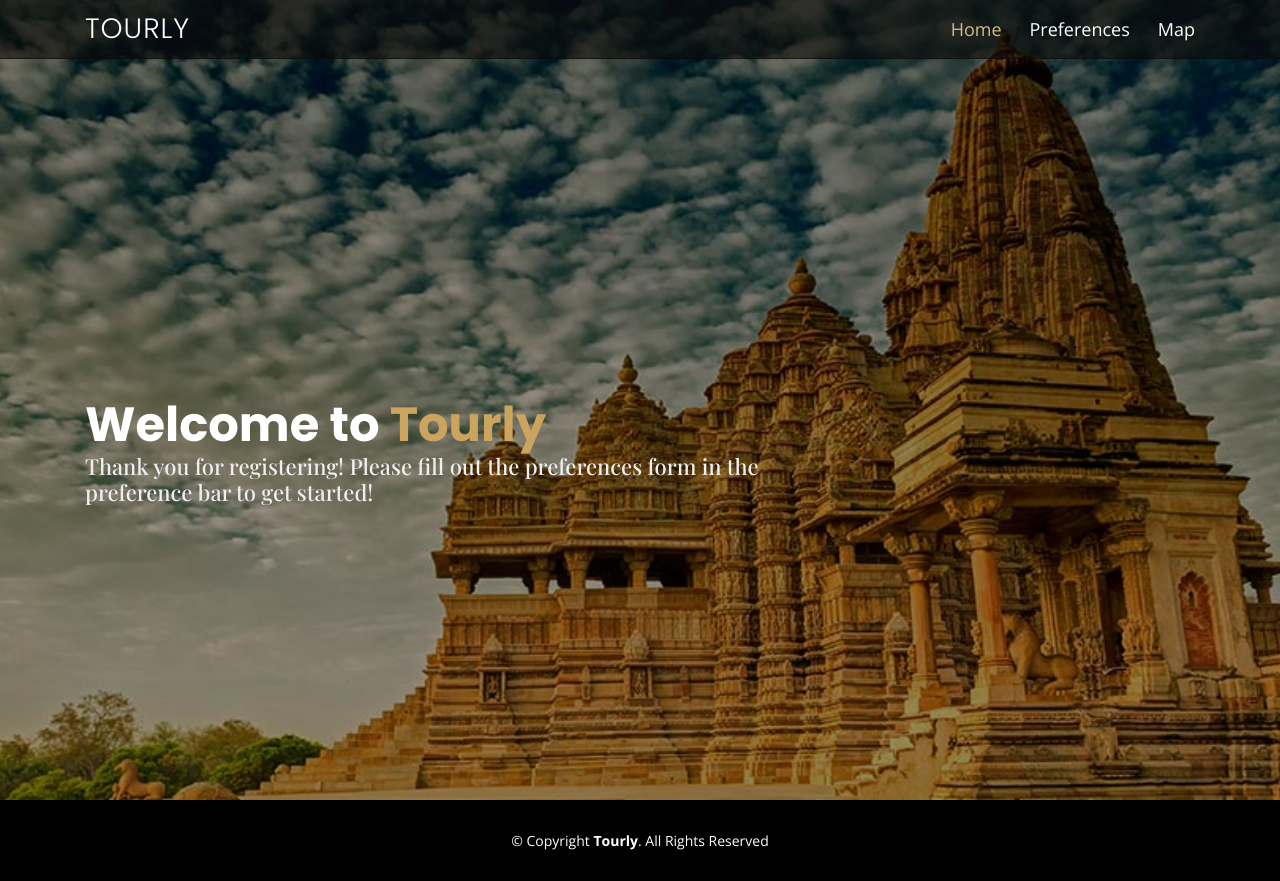
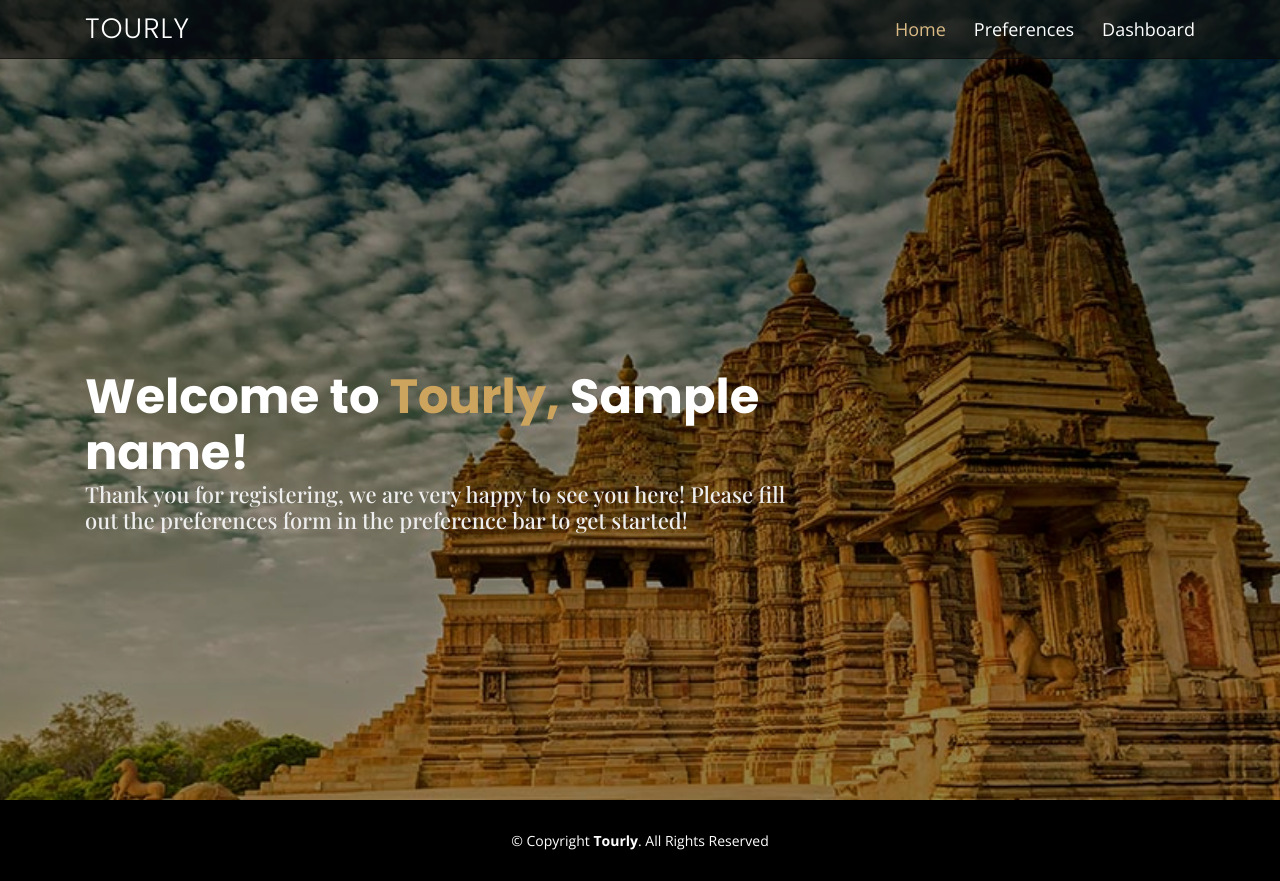
Before and after one commit to sashrika15/tourly, a Flask app: template templates/profile.html in a window 1280 px wide. Run offline with Flask 2, Linux system fonts and the light colour scheme; the template is opened without the code that fills it: most values are stand-ins (such as "Sample title", 1, 10 or a date in 2020); some libraries are stand-ins or nearby versions; some web fonts are replaced.

Commit message:
Minor changes to css, changed dashboard to display username

```diff
--- a/main.py
+++ b/main.py
@@ -30,7 +30,7 @@ def login():
     cur.execute("SELECT * from accounts WHERE username=%s AND password= %s",(username,password))
     account = cur.fetchone()
     if account:
-        return redirect(url_for('profile'))
+        return redirect(url_for('profile',name=username))
     else:
         return "Invalid username/password"
 
@@ -38,7 +38,8 @@ def login():
 
 @app.route('/profile')
 def profile():
-    return render_template('profile.html')
+    name = request.args.get('name')
+    return render_template('profile.html',name=name)
 
 @app.route('/preference')
 def preference():
--- a/static/css/style.css
+++ b/static/css/style.css
@@ -534,3 +534,10 @@ section {
 .places a{
   color: white;
 }
+
+.title {
+  padding-bottom: 40px;
+  padding-top: 20px;
+  text-align: center;
+  color: rgb(255, 255, 255);
+}
--- a/templates/profile.html
+++ b/templates/profile.html
@@ -44,7 +44,7 @@
         <ul>
           <li class="active"><a href="/profile">Home</a></li>
           <li><a href="/preference">Preferences</a></li>
-          <li><a href="/map">Map</a></li>
+          <li><a href="/dashboard">Dashboard</a></li>
         </ul>
       </nav><!-- .nav-menu -->
 
@@ -56,8 +56,8 @@
     <div class="container position-relative text-center text-lg-left" data-aos="zoom-in" data-aos-delay="100">
       <div class="row">
         <div class="col-lg-8">
-          <h1>Welcome to <span>Tourly</span></h1>
-          <h2>Thank you for registering! Please fill out the preferences form in the preference bar to get started!</h2>
+          <h1>Welcome to <span>Tourly,</span> {{name}}! </h1>
+          <h2>Thank you for registering, we are very happy to see you here! Please fill out the preferences form in the preference bar to get started!</h2>
 
       </div>
     </div>
```
Also changed, not shown: templates/dashboard.html (+13 -1 lines).
